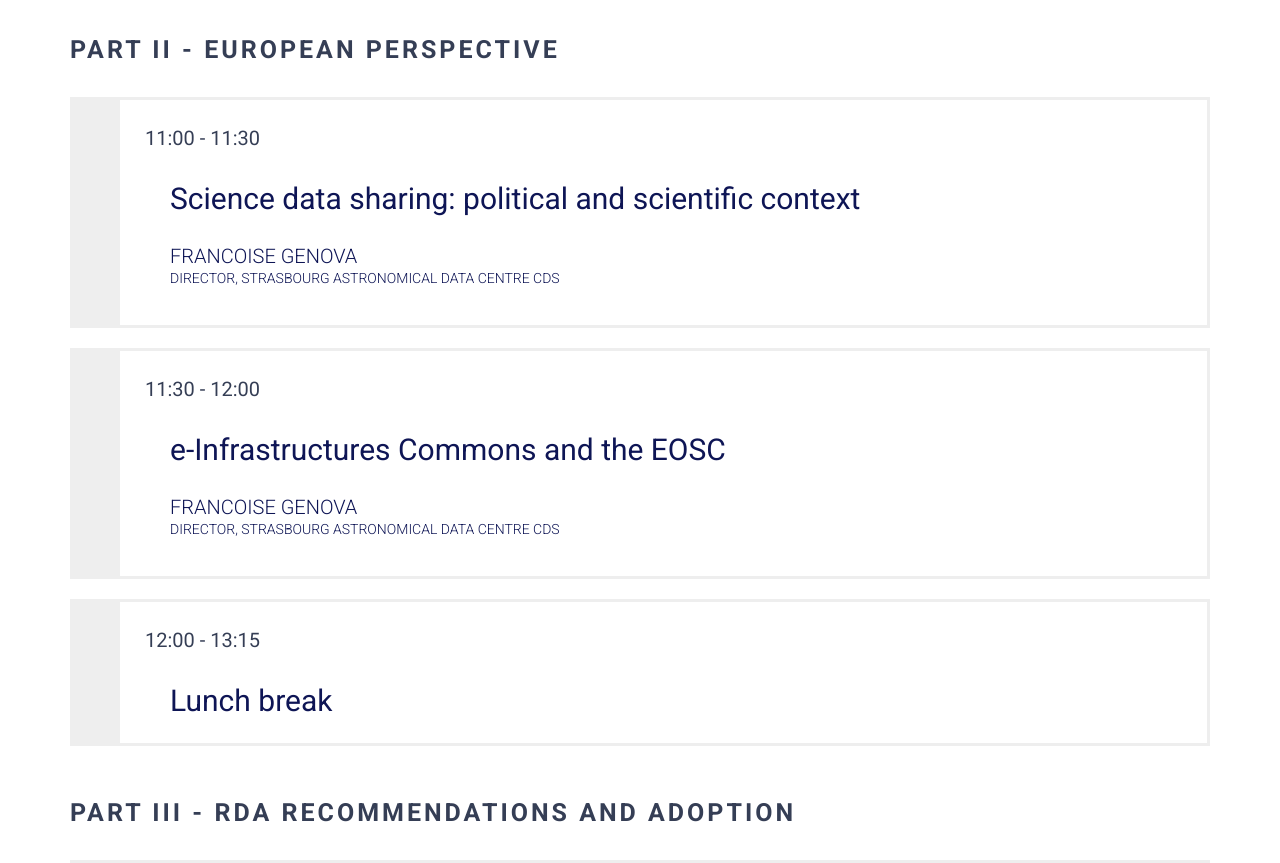
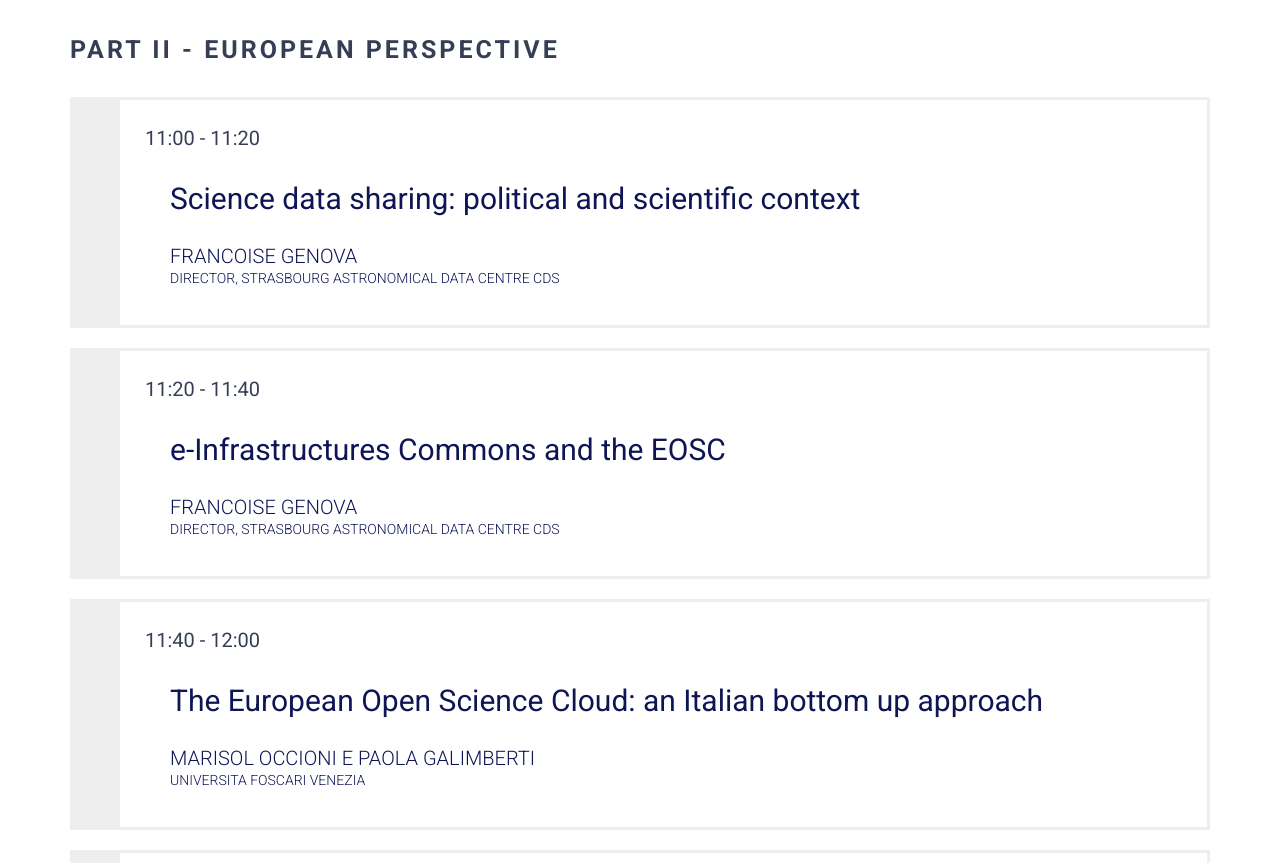
Before and after one commit to TomMiksa/RDA17-workshop-vienna, a plain HTML site: page index.html in a window 1280 px wide. Shown: the part 5540-6403 px from the top of the page. Drawn offline with Linux system fonts and the light colour scheme; some packages are replaced by stand-ins of ours.

Commit message:
Marisol and title

```diff
--- a/index.html
+++ b/index.html
@@ -456,15 +456,21 @@
 			</div>
 
 			<div class="session">
-				<time>11:00 - 11:30</time>
+				<time>11:00 - 11:20</time>
 				<h2>Science data sharing: political and scientific context</h2>
 				<h3>Francoise Genova<span>Director, Strasbourg Astronomical Data Centre CDS</span></h3>
 			</div>
 
 			<div class="session">
-				<time>11:30 - 12:00</time>
+				<time>11:20 - 11:40</time>
 				<h2>e-Infrastructures Commons and the EOSC</h2>
 				<h3>Francoise Genova<span>Director, Strasbourg Astronomical Data Centre CDS</span></h3>
+			</div>
+
+						<div class="session">
+				<time>11:40 - 12:00</time>
+				<h2>The European Open Science Cloud: an Italian bottom up approach</h2>
+				<h3>Marisol Occioni e Paola Galimberti<span>Universita Foscari Venezia</span></h3>
 			</div>
 
 			<div class="session">
@@ -516,7 +522,7 @@
 			<div class="session">
 				<time>16:00 - 16:45</time>
 				<name>Audit and Certification</name>
-				<h2>Recommendations</h2>
+				<h2>CoreTrustSeal certification: the what, the why and the how</h2>
 				<h3>Ingrid Dillo <span>DANS</span></h3>
 				<h2>Maintaining a certified trusted digital repository: the Humanities' Asset Management System (GAMS)</h2>
 				<h3>Elisabeth Steiner<span>ZIM-ACDH, University of Graz</span></h3>
```
